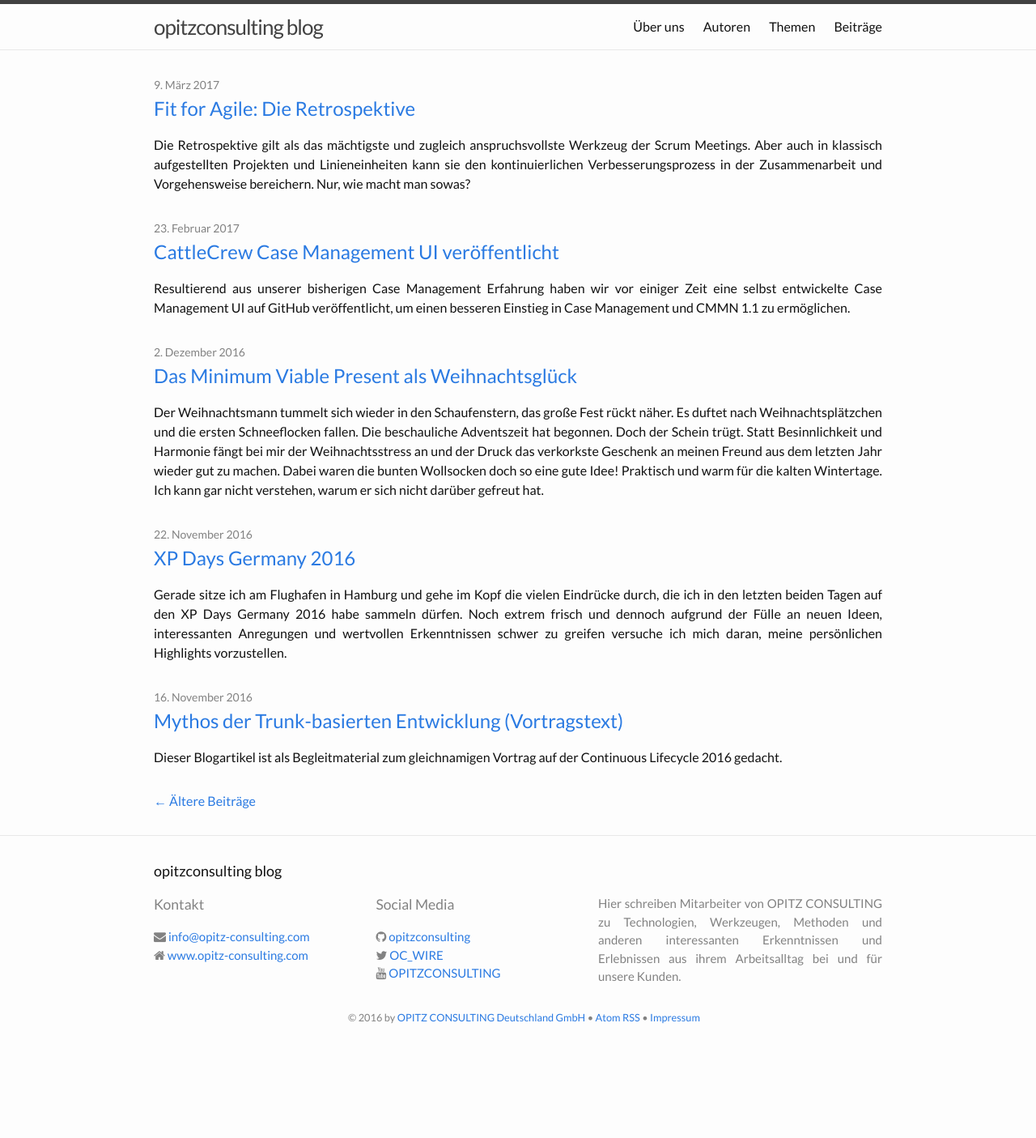
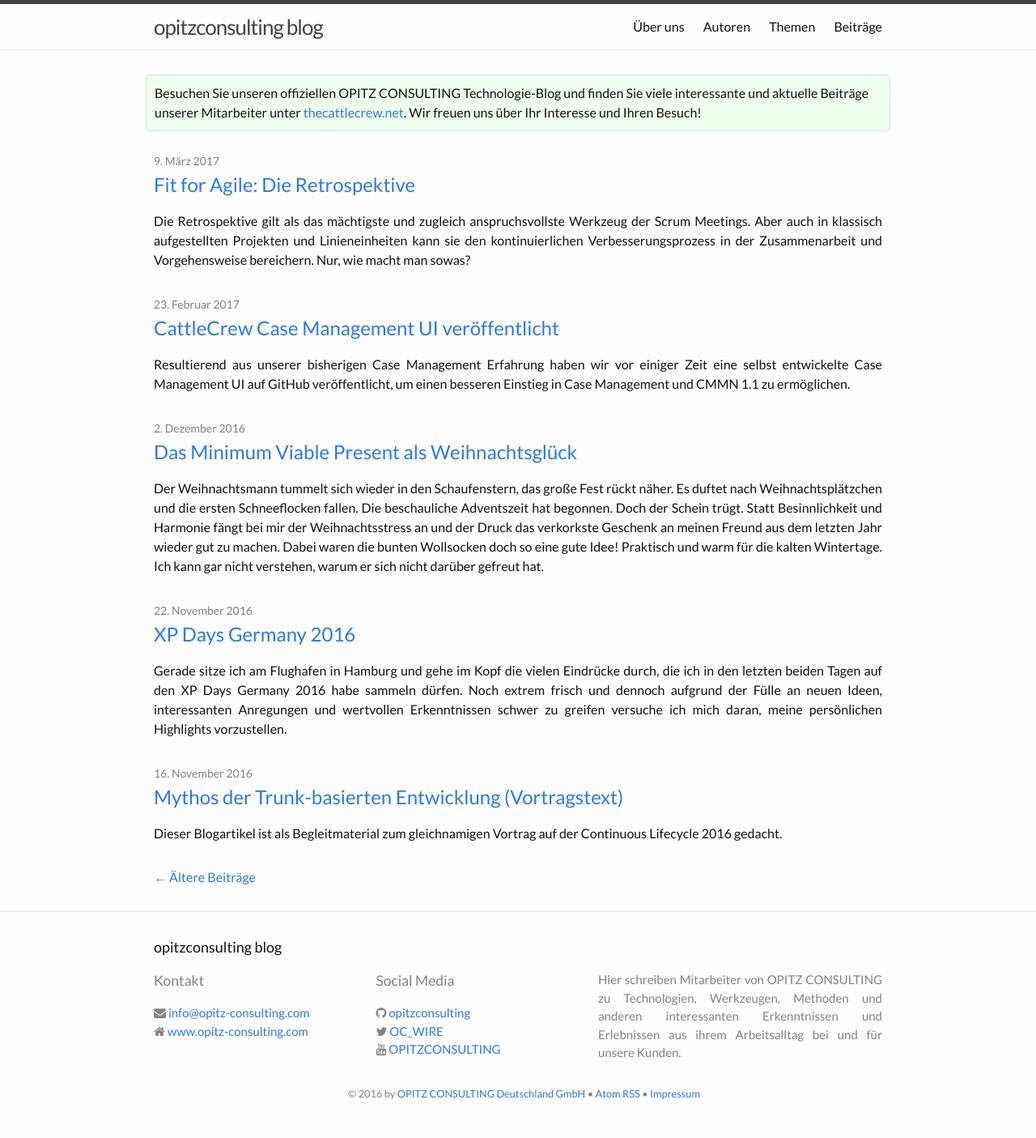
Before and after one commit to opitzconsulting/opitzconsulting.github.io, a Jekyll site: the page built from index.html, in a window 1280 px wide. Shown: the whole page at 81% size. Built offline with Jekyll 4.4.1, drawn with Linux system fonts in a browser that asks for light colours; nearby versions of some CDN libraries; the list of posts is cut into pages by our own code; before the commit the page ends 1311 px from its top, so only the background shows below that.

Commit message:
redirect to official blog

```diff
--- a/_layouts/default.html
+++ b/_layouts/default.html
@@ -9,6 +9,10 @@
 
     <div class="page-content">
       <div class="wrapper">
+        <div class="announcement">
+          Besuchen Sie unseren offiziellen OPITZ CONSULTING Technologie-Blog und finden Sie viele interessante und aktuelle Beiträge unserer Mitarbeiter unter <a href="https://thecattlecrew.net/">thecattlecrew.net</a>. Wir freuen uns über Ihr Interesse und Ihren Besuch!
+        </div>
+
         {{ content }}
       </div>
     </div>
--- a/_sass/_base.scss
+++ b/_sass/_base.scss
@@ -164,6 +164,17 @@ pre {
 }
 
 /**
+ * Announcement Banner
+ */
+.announcement {
+  margin: 0 -10px 1.5em;
+  padding: 10px;
+  border: 1px solid #cec;
+  border-radius: 5px;
+  background-color: #efe;
+}
+
+/**
  * Clearfix
  */
 %clearfix {
```
